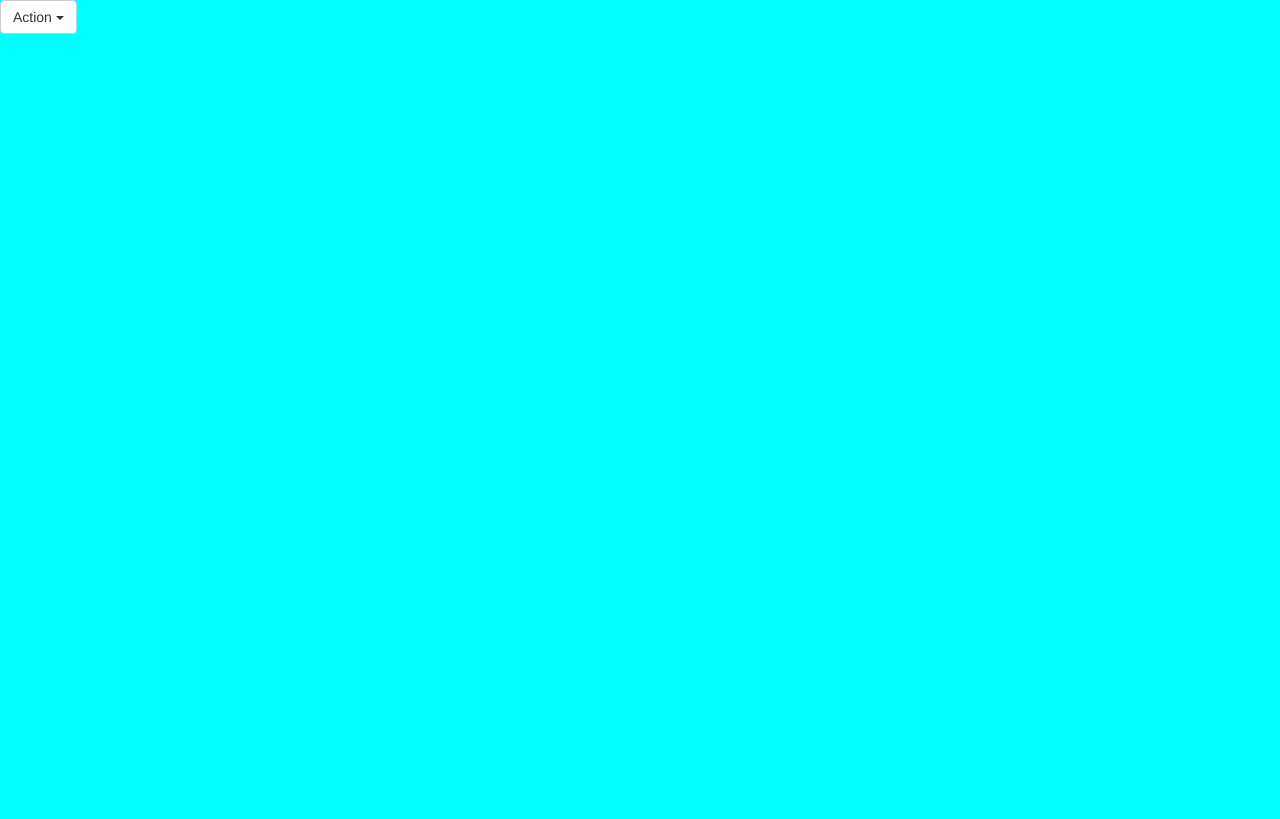
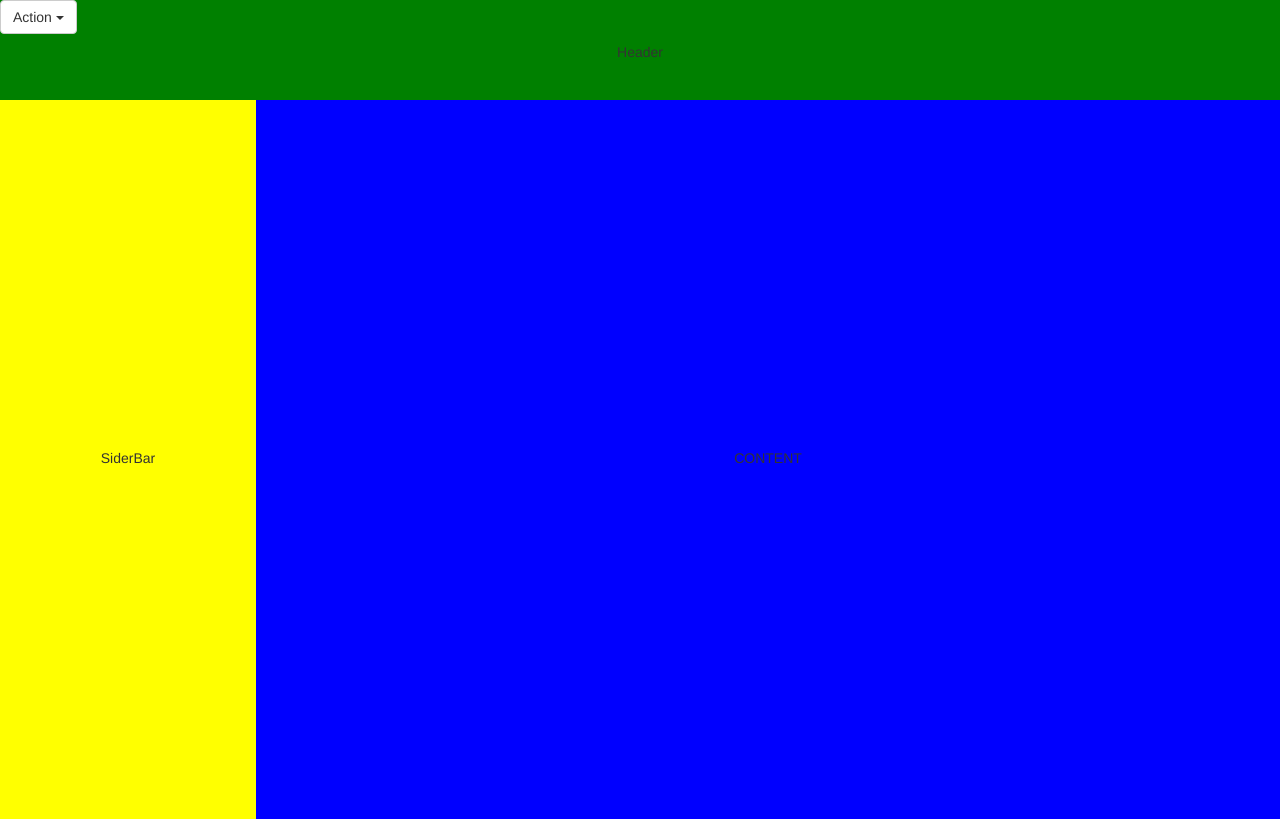
Before and after one commit to viktorlv30/html5_twoTeach, a plain HTML site: page index.html in a window 1280 px wide. Drawn offline with nearby package versions, Linux system fonts and the light colour scheme.

Commit message:
js na button and all other items are working

```diff
--- a/css/style.css
+++ b/css/style.css
@@ -7,7 +7,6 @@
 	width: 100%;
 	height: 100px;
 	background-color: green;
-	text-align: center;
 }
 
 #sidebar{
@@ -33,13 +32,15 @@
 }
 
 body header p.text_center{
-	top: calc(50% - 12px);
+	top: calc(20% - 12px);
 	position: relative;
 	margin: auto;
+	text-align: center;
 }
 
 body div p.text_center{
 	top: calc(50% - 12px);
 	position: relative;
 	margin: auto;
+	text-align: center;
 }
--- a/index.html
+++ b/index.html
@@ -7,10 +7,7 @@
 
 </head>
 <body id="body">
-    <!--<header id="header"><p class="text_center">Header</p></header>-->
-    <!--<div id="sidebar"><p class="text_center">SiderBar</p></div>-->
-    <!--<div id="content"><p class="text_center">CONTENT</p></div>-->
-
+    <header id="header">
         <!-- Single button -->
         <div class="btn-group">
             <button type="button" class="btn btn-default dropdown-toggle" data-toggle="dropdown" aria-haspopup="true" aria-expanded="false">
@@ -24,8 +21,14 @@
                 <li><a href="#">Separated link</a></li>
             </ul>
         </div>
+        <p class="text_center">Header</p>
+    </header>
+    <div id="sidebar"><p class="text_center">SiderBar</p></div>
+    <div id="content"><p class="text_center">CONTENT</p></div>
 
-    <script type="text/javascript" src="https://cdnjs.cloudflare.com/ajax/libs/jquery/3.0.0/jquery.min.js"></script>
+
+
+    <script type="text/javascript" src="https://cdnjs.cloudflare.com/ajax/libs/jquery/2.2.4/jquery.min.js"></script>
 
     <script src="https://maxcdn.bootstrapcdn.com/bootstrap/3.3.6/js/bootstrap.min.js"></script>
 
```
Lines whose indentation alone changed are shown as unchanged.
